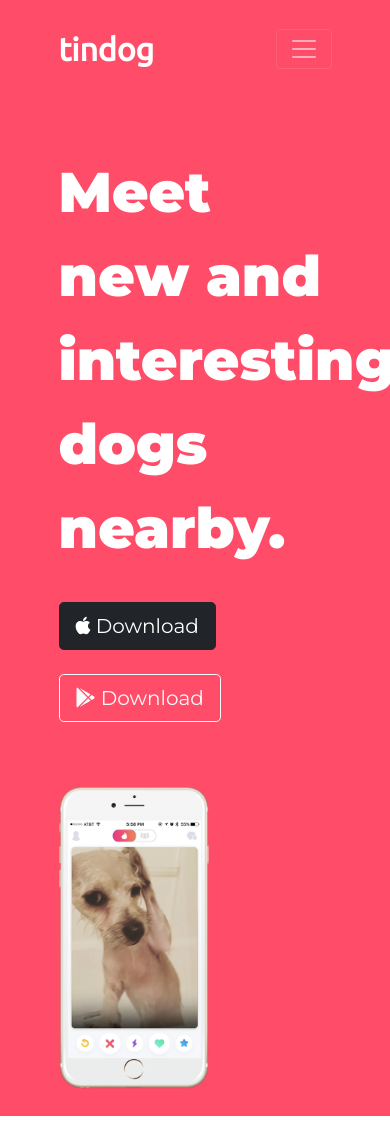
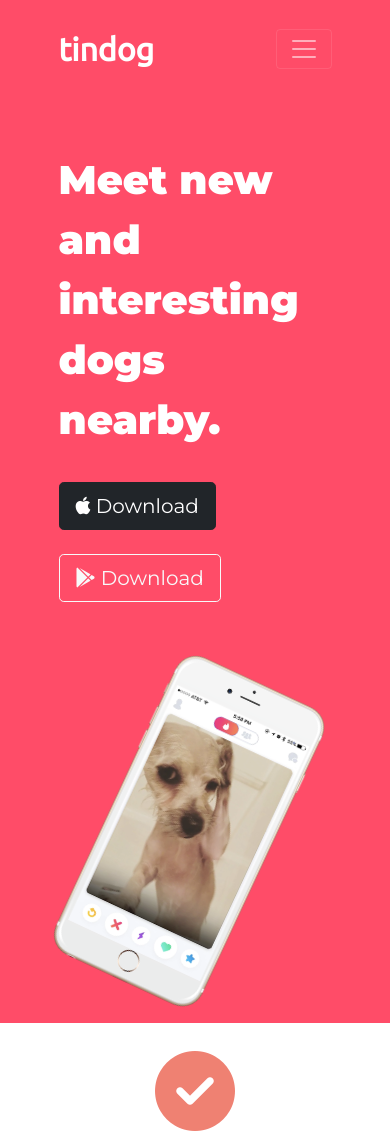
Before and after one commit to Harpreet2004/Tindog, a plain HTML site: page index.html in a window 390 px wide. Shown: the top 1133 px of the page. Drawn offline with nearby package versions, Linux system fonts and the light colour scheme.

Commit message:
Update styles.css

```diff
--- a/css/styles.css
+++ b/css/styles.css
@@ -197,6 +197,7 @@ p{
 
 /* MEDIA QUERIES */
 
+
 @media (max-width:1035px){
 
     #title{
@@ -209,3 +210,21 @@ p{
         width: 55%;
     }
 }
+
+@media (max-width:408px) {
+    .big-heading{
+        font-size: 2.5rem;
+    }
+
+    .top-img {
+        position: static;
+        width: 60%;
+        margin-left: 3rem;
+        transform: rotate(25deg);
+}
+
+    .press-img {
+    width: 33%;
+    padding: 20px 20px 15px;
+}
+}
```
